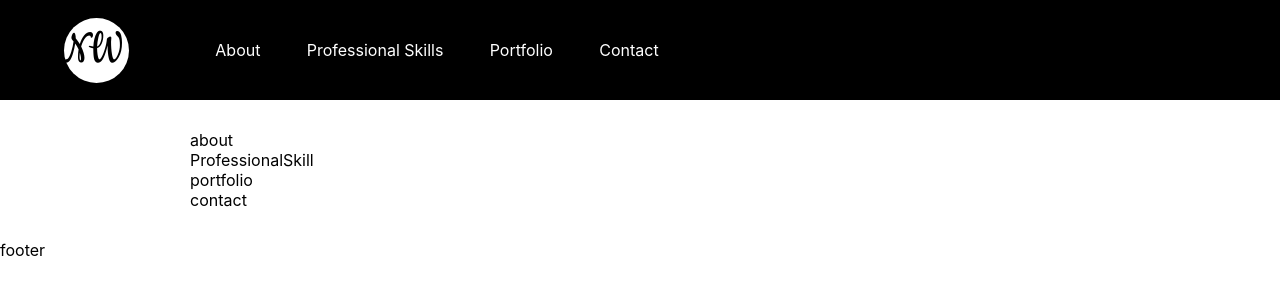
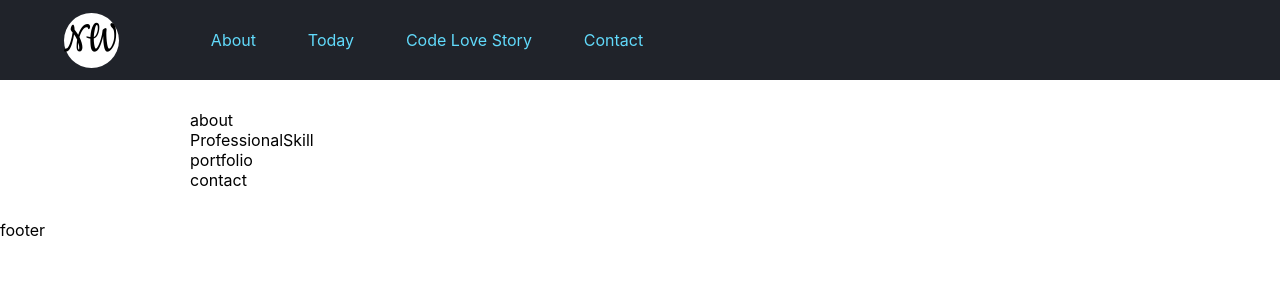
Before and after one commit to vnimrod/my-web, a Next.js app: page / in a window 1280 px wide. Shown: the top 300 px of the page. Built offline with nearby package versions, Linux system fonts and the light colour scheme.

Commit message:
Creating active nav bar links

```diff
--- a/components/nav-bar/nav-bar.module.scss
+++ b/components/nav-bar/nav-bar.module.scss
@@ -1,8 +1,8 @@
 .NavBar {
   display: flex;
   align-items: center;
-  background-color: #000000;
-  height: 100px;
+  background-color: #20232a;
+  height: 80px;
   position: sticky;
   padding: 0 5%;
 }
--- a/components/navigation/navigation-item/navigation-item.module.scss
+++ b/components/navigation/navigation-item/navigation-item.module.scss
@@ -1,3 +1,9 @@
 .listItem {
-  color: white;
+  color: #61dafb;
+  cursor: pointer;
+
+  a.active,
+  .listItem:hover {
+    color: #808080;
+  }
 }
--- a/components/navigation/navigation-item/navigation-item.tsx
+++ b/components/navigation/navigation-item/navigation-item.tsx
@@ -1,10 +1,22 @@
 import React from 'react';
+import Link from 'next/link';
+import { useRouter } from 'next/router';
 import styles from './navigation-item.module.scss';
 
 type Props = {
   textItem: string;
+  link: string;
 };
 
-export const NavigationItem = ({ textItem }: Props) => {
-  return <li className={styles.listItem}>{textItem}</li>;
+export const NavigationItem = ({ textItem, link }: Props) => {
+  const router = useRouter();
+  return (
+    <li className={styles.listItem}>
+      <Link href={link} passHref>
+        <a className={router.pathname === link ? styles.active : ''}>
+          {textItem}
+        </a>
+      </Link>
+    </li>
+  );
 };
--- a/components/navigation/navigation-list/navigation-list.module.scss
+++ b/components/navigation/navigation-list/navigation-list.module.scss
@@ -2,9 +2,4 @@
   display: flex;
   justify-content: space-evenly;
   width: 100%;
-  cursor: pointer;
-
-  :hover {
-    color: #a9a9a9;
-  }
 }
--- a/components/navigation/navigation-list/navigation-list.texts.json
+++ b/components/navigation/navigation-list/navigation-list.texts.json
@@ -1,8 +1,8 @@
 {
   "navBarTextItems": [
-    { "text": "About" },
-    { "text": "Professional Skills" },
-    { "text": "Portfolio" },
-    { "text": "Contact" }
+    { "text": "About", "link": "/about" },
+    { "text": "Today", "link": "/today" },
+    { "text": "Code Love Story", "link": "/code-love-story" },
+    { "text": "Contact", "link": "/contact" }
   ]
 }
--- a/components/navigation/navigation-list/navigation-list.tsx
+++ b/components/navigation/navigation-list/navigation-list.tsx
@@ -7,7 +7,7 @@ export const NavigationList = () => {
   return (
     <ul className={styles.navigationList}>
       {data.navBarTextItems.map((item) => (
-        <NavigationItem textItem={item.text} />
+        <NavigationItem textItem={item.text} link={item.link} />
       ))}
     </ul>
   );
--- a/features/logo/logo.module.scss
+++ b/features/logo/logo.module.scss
@@ -1,8 +1,8 @@
 .Logo {
   display: flex;
-  width: 65px;
-  height: 65px;
-  font-size: 50px;
+  width: 55px;
+  height: 55px;
+  font-size: 45px;
   color: #000000;
   background-color: #ffffff;
   border-radius: 50%;
--- a/features/logo/logo.texts.json
+++ b/features/logo/logo.texts.json
@@ -1,3 +1,4 @@
 {
-  "text": "NW"
+  "text": "NW",
+  "link": "/"
 }
--- a/features/logo/logo.tsx
+++ b/features/logo/logo.tsx
@@ -1,11 +1,14 @@
 import React from 'react';
 import texts from './logo.texts.json';
+import Link from 'next/link';
 import styles from './logo.module.scss';
 
 export const Logo = () => {
   return (
     <div className={styles.Logo}>
-      <span className={styles.text}>{texts.text}</span>
+      <a href="/" className={styles.text}>
+        {texts.text}
+      </a>
     </div>
   );
 };
--- /dev/null
+++ b/pages/about.tsx
@@ -0,0 +1 @@
+export { About as default } from '../features/about';
--- /dev/null
+++ b/pages/contact.tsx
@@ -0,0 +1 @@
+export { Contact as default } from '../features/contact';
```
